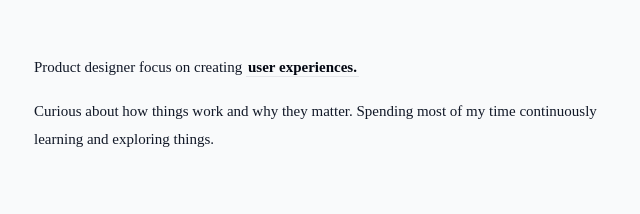
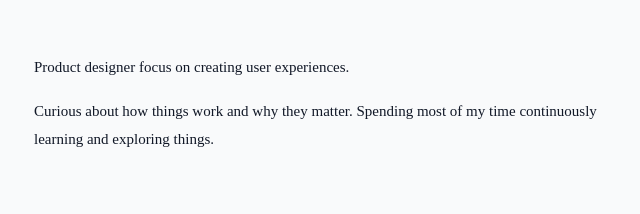
Before and after one commit to gnartb/gnartb.github.io, an Astro site: page / in a window 1280 px wide. Shown: the part 151-365 px from the top of the page, 318-958 px from the left. Built offline with nearby package versions, Linux system fonts and the light colour scheme; Astro itself is replaced by a stand-in of ours; a web font is replaced by a local one.

Commit message:
my brain is dead

```diff
--- a/src/pages/index.astro
+++ b/src/pages/index.astro
@@ -10,7 +10,7 @@ import BaseLayout from "../layouts/BaseLayout.astro";
   pageTitle="Trang Bui"
 >
   <div class="flex flex-col gap-4">
-    <p>Product designer focus on creating <a href="/portfolio/" class="typo-link text-light-heading dark:text-dark-heading">user experiences.</a>
+    <p>Product designer focus on creating user experiences.
     </p>
     <p>
       Curious about how things work and why they matter. Spending most of my
```
